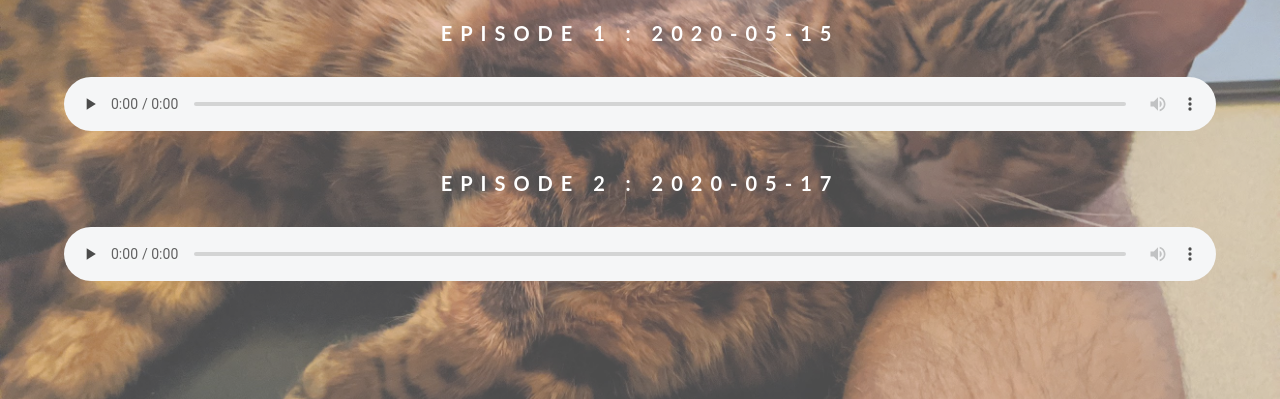
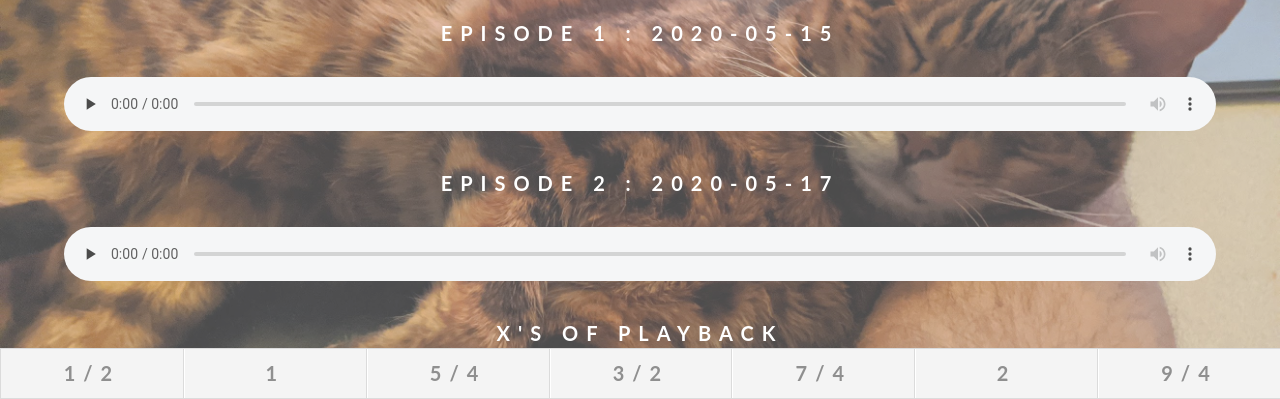
Before and after one commit to turbohoje/bft-com, a PHP site: page / in a window 1280 px wide. Shown: the part 1485-1884 px from the top of the page. Run offline with PHP 8.4, Linux system fonts and the light colour scheme.

Commit message:
start on rss feed, add x's of playback

```diff
--- a/css/style.css
+++ b/css/style.css
@@ -99,3 +99,66 @@ body, html {
     background-attachment: scroll;
   }
 }
+
+
+/*#buttons ul {*/
+/*  width: 100%;*/
+/*  display: table;*/
+/*  table-layout: fixed; !* optional *!*/
+/*}*/
+/*#buttons li {*/
+/*  float: left;*/
+/*  list-style: none;*/
+/*  text-align: center;*/
+/*  background-color: #000000;*/
+/*  margin: 30px;*!*/
+
+/*  display: table-cell;*/
+/*  width: auto;*/
+/*  text-align: center;*/
+/*  line-height: 60px;*/
+/*}*/
+/*#buttons li a {*/
+/*  text-decoration: none;*/
+/*  color: #FFFFFF;*/
+/*}*/
+/*#buttons li a:hover {*/
+/*  text-decoration: none;*/
+/*  color: #000000;*/
+/*  background-color: #33B5E5;*/
+/*}*/
+
+nav {
+  width: 100%;
+  background: #f0f0f0;
+  border: 1px solid #ccc;
+  border-right: none;
+}
+
+nav ul {
+  overflow: hidden;
+  margin: 0;
+  padding: 0;
+}
+
+nav ul li {
+  list-style: none;
+  float: left;
+  text-align: center;
+  border-left: 1px solid #fff;
+  border-right: 1px solid #ccc;
+  width: 16.6667%; /* fallback for non-calc() browsers */
+  width: calc(100% / 7);
+  box-sizing: border-box;
+}
+
+nav ul li:first-child {
+  border-left: none;
+}
+
+nav ul li a {
+  display: block;
+  text-decoration: none;
+  color: #616161;
+  padding: 10px 0;
+}
--- a/index.php
+++ b/index.php
@@ -51,6 +51,8 @@
 <div class="pimg3">
     <div class="etext">
 
+
+
       <div class="ep">Episode 1 : 2020-05-15<br><br>
         <audio controls id="ep1" style="width:90%" preload="none">
             <source src="podcast/200515_0003S34.mp3" type="audio/mpeg">
@@ -62,6 +64,21 @@
                 <source src="podcast/200517_0004S34.mp3" type="audio/mpeg">
             </audio>
       </div>
+
+
+		<font color="white">x's of playback</font>
+		<nav>
+		<ul>
+			<li><a href="#x" onclick="playspeed(1/2);">1/2</a></li>
+			<li><a href="#x" onclick="playspeed(1);">1</a></li>
+			<li><a href="#x" onclick="playspeed(5/4);">5/4</a></li>
+			<li><a href="#x" onclick="playspeed(3/2);">3/2</a></li>
+			<li><a href="#x" onclick="playspeed(7/4);">7/4</a></li>
+			<li><a href="#x" onclick="playspeed(2);">2</a></li>
+			<li><a href="#x" onclick="playspeed(9/4);">9/4</a></li>
+		</ul>
+		</nav>
+		<a name="x"></a>
     </div>
 </div>
 
@@ -73,6 +90,14 @@
 </body>
 
 <script language="javascript">
+	function playspeed(x){
+        // $('audio').playbackRate = x;
+        var as = document.querySelectorAll('audio');
+        for (var i=0; i < as.length; i++) {
+            as[i].playbackRate = x;
+		}
+	}
+
     var events = ["play", "playing", "pause", "ended", "seeked", "stalled", "volumechanged", "emptied"];
     var eps = ["ep1", "ep2"]
 
```
Also changed, not shown: podcast.php (+53 -1 lines), .htaccess.
